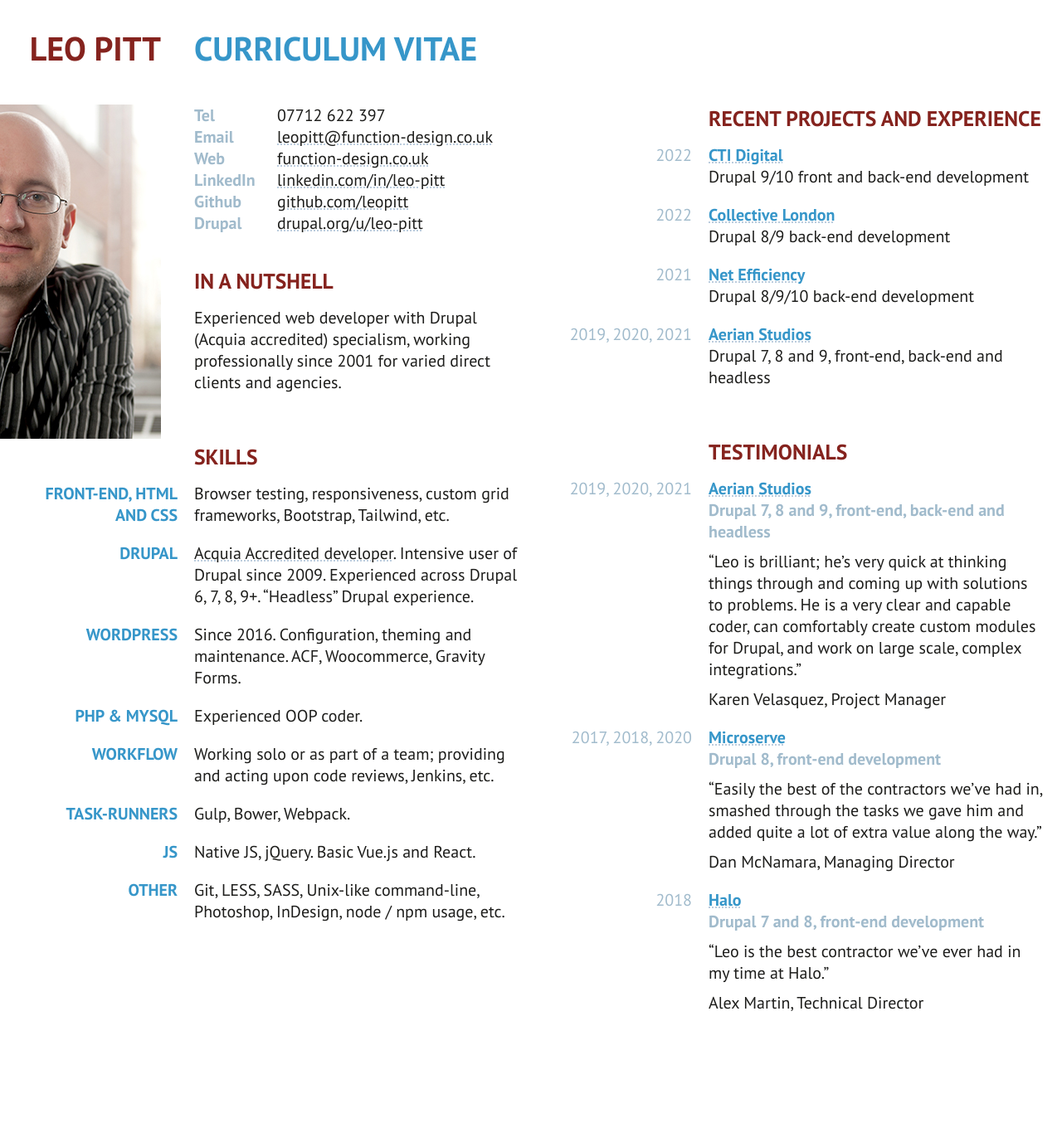
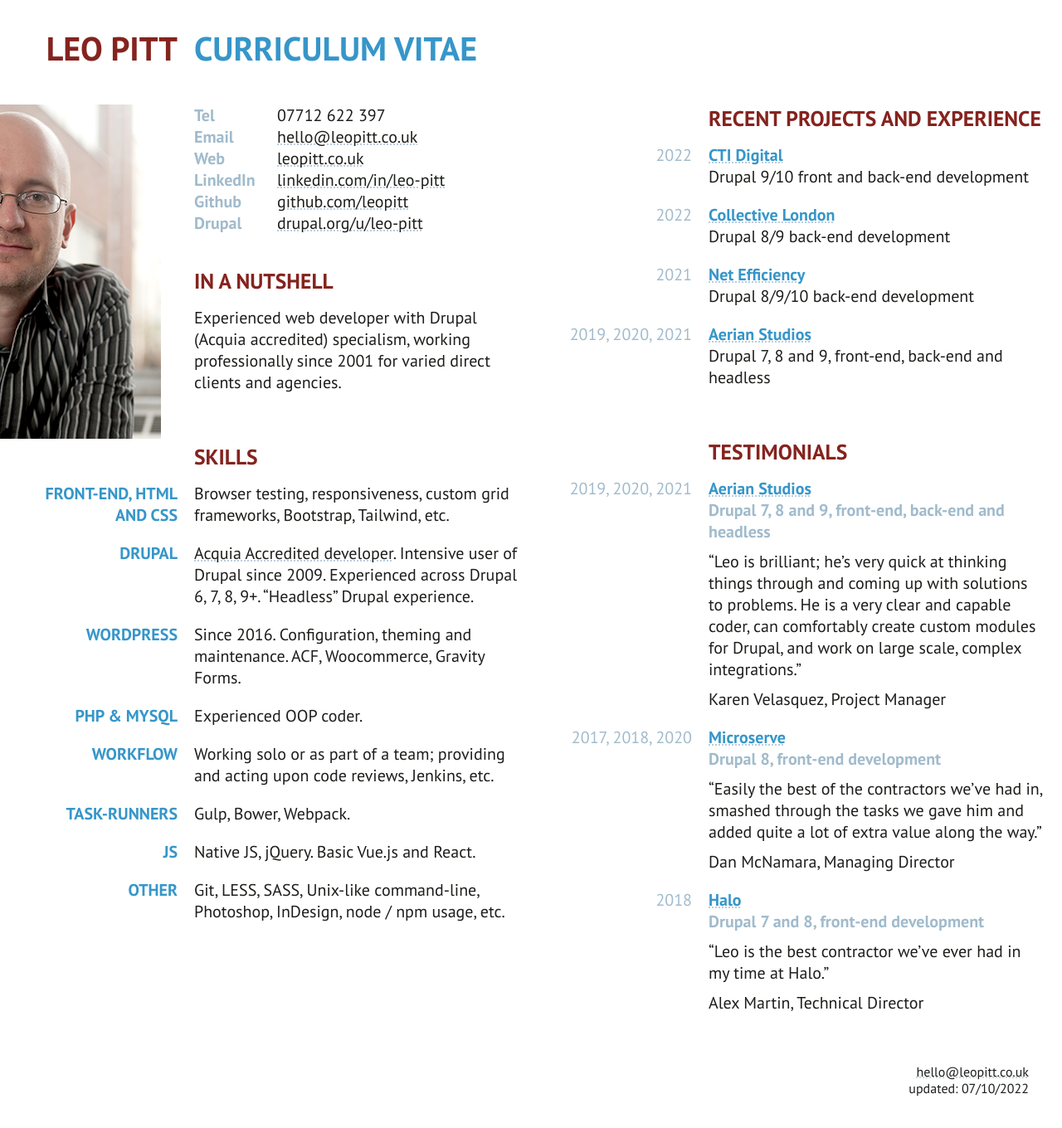
Before and after one commit to leopitt/leopitt, a React (Create React App) app in the folder docroot/app/: page / in a window 1280 px wide. Shown: the whole page at 83% size. Before the commit the page ends 1322 px from the top, so only its background shows below. Built offline with nearby package versions, Linux system fonts and the light colour scheme.

Commit message:
Added website footer. Updated README.

```diff
--- a/docroot/app/src/App.js
+++ b/docroot/app/src/App.js
@@ -1,3 +1,18 @@
+// React and 3rd party packages.
+import React from 'react'
+import { Helmet } from 'react-helmet'
+
+// Components.
+import ContentRow from './components/ContentRow/ContentRow'
+import Footer from './components/Footer/Footer'
+import ProfileImage from './components/ProfileImage/ProfileImage'
+import Row from './components/Row/Row'
+import Section from './components/Section/Section'
+import TestimonialRow from './components/TestimonialRow/TestimonialRow'
+import Title from './components/Title/Title'
+import TitleRow from './components/TitleRow/TitleRow'
+
+// Styles.
 import './base/base.css'
 import './layout/columns.css'
 import './layout/container.css'
@@ -6,15 +21,6 @@ import './settings/color.css'
 import './settings/spacing.css'
 import './theme/spacing.css'
 import './theme/typography.css'
-import ContentRow from './components/ContentRow/ContentRow'
-import ProfileImage from './components/ProfileImage/ProfileImage'
-import React from 'react'
-import Row from './components/Row/Row'
-import Section from './components/Section/Section'
-import TestimonialRow from './components/TestimonialRow/TestimonialRow'
-import Title from './components/Title/Title'
-import TitleRow from './components/TitleRow/TitleRow'
-import { Helmet } from 'react-helmet'
 
 function App () {
   return (
@@ -24,9 +30,10 @@ function App () {
         <title>Leo Pitt - Curriculum Vitae</title>
         <meta name="description" content={'Curriculum Vitae of Leo Pitt. Experienced full-stack web developer with Drupal specialism, based in Bristol (UK).'}/>
       </Helmet>
+
       <div className="l-container">
         <div className="l-columns">
-          <Section>
+          <Section element={'header'}>
             <Row>
               <Title level="1" type="primary">Leo Pitt</Title>
               <Title level="2">Curriculum Vitae</Title>
@@ -44,19 +51,19 @@ function App () {
                   <dd>07712 622 397</dd>
 
                   <dt className="t-heading-5">Email</dt>
-                  <dd><a href="mailto:leopitt@function-design.co.uk">leopitt@function-design.co.uk</a></dd>
+                  <dd><a href="mailto:leopitt@function-design.co.uk" title={'Send me an email'}>hello@leopitt.co.uk</a></dd>
 
                   <dt className="t-heading-5">Web</dt>
-                  <dd><a href="https://function-design.co.uk">function-design.co.uk</a></dd>
+                  <dd><a href="https://leopitt.co.uk" title={'Visit my website (this one)'}>leopitt.co.uk</a></dd>
 
                   <dt className="t-heading-5">LinkedIn</dt>
-                  <dd><a href="https://www.linkedin.com/in/leo-pitt/">linkedin.com/in/leo-pitt</a></dd>
+                  <dd><a href="https://www.linkedin.com/in/leo-pitt/" title={'View my LinkedIn profile'}>linkedin.com/in/leo-pitt</a></dd>
 
                   <dt className="t-heading-5">Github</dt>
-                  <dd><a href="https://github.com/leopitt">github.com/leopitt</a></dd>
+                  <dd><a href="https://github.com/leopitt" title={'Visit my github.com profile'}>github.com/leopitt</a></dd>
 
                   <dt className="t-heading-5">Drupal</dt>
-                  <dd><a href="https://www.drupal.org/u/leo-pitt">drupal.org/u/leo-pitt</a></dd>
+                  <dd><a href="https://www.drupal.org/u/leo-pitt" title={'Visit my Drupal.org profile'}>drupal.org/u/leo-pitt</a></dd>
                 </dl>
 
                 <h2 className="t-heading-3 t-uppercase">In a nutshell</h2>
@@ -76,7 +83,7 @@ function App () {
 
             <ContentRow
                 label={'Drupal'}
-                content={<p><a href={'https://certification.acquia.com/user/7651'}>Acquia Accredited developer</a>. Intensive user of Drupal since 2009. Experienced across Drupal
+                content={<p><a href={'https://certification.acquia.com/user/7651'} title={'View my Acquia certifications'}>Acquia Accredited developer</a>. Intensive user of Drupal since 2009. Experienced across Drupal
                   6, 7, 8, 9+. “Headless” Drupal experience.</p>}
             />
 
@@ -119,7 +126,7 @@ function App () {
               label={2022}
               labelLevel={6}
               content={<>
-                <p className="t-heading-4"><a href="https://www.ctidigital.com/">CTI Digital</a></p>
+                <p className="t-heading-4"><a href="https://www.ctidigital.com/" title={'Visit ctidigital.com'}>CTI Digital</a></p>
                 <p>Drupal 9/10 front and back-end development</p>
               </>}
             />
@@ -128,7 +135,7 @@ function App () {
                 label={2022}
                 labelLevel={6}
                 content={<>
-                  <p className="t-heading-4"><a href="https://www.ctidigital.com/">Collective London</a></p>
+                  <p className="t-heading-4"><a href="https://ldn-collective.com/" title={'Visit ldn-collective.com'}>Collective London</a></p>
                   <p>Drupal 8/9 back-end development</p>
                 </>}
             />
@@ -137,7 +144,7 @@ function App () {
                 label={2021}
                 labelLevel={6}
                 content={<>
-                  <p className="t-heading-4"><a href="https://www.ctidigital.com/">Net Efficiency</a></p>
+                  <p className="t-heading-4"><a href="https://www.netefficiency.co.uk/" title={'Visit netefficiency.co.uk'}>Net Efficiency</a></p>
                   <p>Drupal 8/9/10 back-end development</p>
                 </>}
             />
@@ -146,7 +153,7 @@ function App () {
                 label={'2019, 2020, 2021'}
                 labelLevel={6}
                 content={<>
-                  <p className="t-heading-4"><a href="https://www.ctidigital.com/">Aerian Studios</a></p>
+                  <p className="t-heading-4"><a href="https://www.aerian.com/" title={'Visit aerian.com'}>Aerian Studios</a></p>
                   <p>Drupal 7, 8 and 9, front-end, back-end and headless</p>
                 </>}
             />
@@ -158,7 +165,7 @@ function App () {
             <TestimonialRow
               type="Contract"
               dates="2019, 2020, 2021"
-              client={<a href='https://www.ctidigital.com/'>Aerian Studios</a>}
+              client={<a href='https://www.ctidigital.com/' title='Visit aerian.com'>Aerian Studios</a>}
               summary='Drupal 7, 8 and 9, front-end, back-end and headless'
               quote='Leo is brilliant; he’s very quick at thinking things through and coming up with solutions to problems. He is a very clear and capable coder, can comfortably create custom modules for Drupal, and work on large scale, complex integrations.'
               author='Karen Velasquez, Project Manager'
@@ -176,13 +183,18 @@ function App () {
             <TestimonialRow
               type="Contract"
               dates="2018"
-              client={<a href={'https://halostudio.love/'}>Halo</a>}
+              client={<a href={'https://halostudio.love/'} title={'Visit halostudio.love'}>Halo</a>}
               summary="Drupal 7 and 8, front-end development"
               quote="Leo is the best contractor we’ve ever had in my time at Halo."
               author="Alex Martin, Technical Director"
             />
           </Section>
         </div>
+
+        <Footer>
+          <a href={'mailto:hello@leopitt.co.uk'} title={'Send me an email'}>hello@leopitt.co.uk</a><br/>
+          updated: 07/10/2022
+        </Footer>
       </div>
     </>
   )
--- /dev/null
+++ b/docroot/app/src/components/Footer/Footer.css
@@ -0,0 +1,4 @@
+.c-footer {
+  text-align: right;
+  color: var(--brand-text-base);
+}
--- /dev/null
+++ b/docroot/app/src/components/Footer/Footer.js
@@ -0,0 +1,17 @@
+import React from 'react'
+import PropTypes from 'prop-types'
+import './Footer.css'
+
+class Footer extends React.Component {
+  render () {
+    return <footer className='c-footer t-small'>
+      {this.props.children}
+    </footer>
+  }
+}
+
+Footer.propTypes = {
+  children: PropTypes.string
+}
+
+export default Footer
--- a/docroot/app/src/components/Section/Section.js
+++ b/docroot/app/src/components/Section/Section.js
@@ -2,15 +2,24 @@ import React from 'react'
 import PropTypes from 'prop-types'
 import './Section.css'
 
-const Section = ({ children }) => (
-    <div className='l-grid c-section'>
-        <section className='l-grid l-grid-item-span-full'>
-            {children}
-        </section>
+class Section extends React.Component {
+  render () {
+    let CustomTag = 'section'
+
+    if (this.props.element !== undefined) {
+      CustomTag = `${this.props.element}`
+    }
+
+    return <div className='l-grid c-section'>
+      <CustomTag className='l-grid l-grid-item-span-full'>
+        {this.props.children}
+      </CustomTag>
     </div>
-)
+  }
+}
 
 Section.propTypes = {
+  element: PropTypes.string,
   children: PropTypes.string
 }
 
--- a/docroot/app/src/theme/typography.css
+++ b/docroot/app/src/theme/typography.css
@@ -56,3 +56,7 @@
 .t-uppercase {
   text-transform: uppercase;
 }
+
+.t-small {
+  font-size: .8rem;
+}
```
Also changed, not shown: 1 other file (tests, documents, lock files or other folders).
